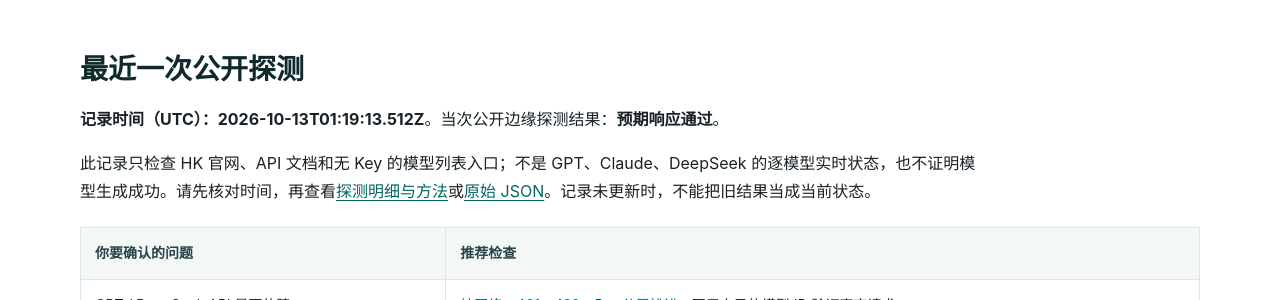
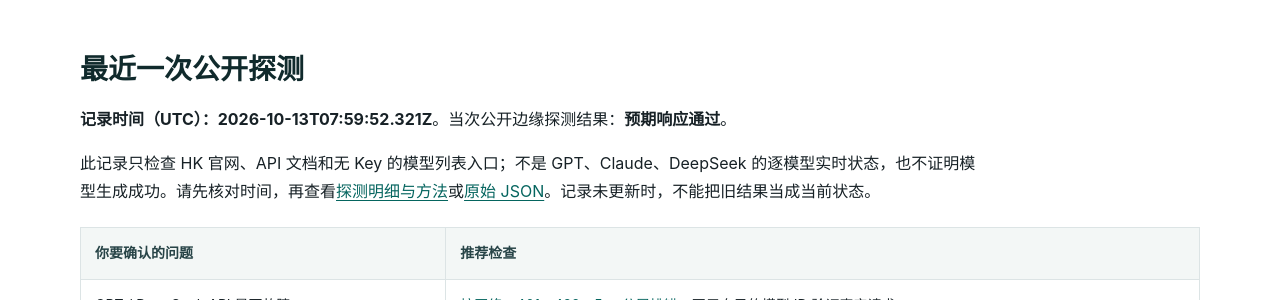
Before and after one commit to KKWANG4444/api-status, a Jekyll site: the page built from index.md, in a window 1280 px wide and 900 px high, scrolled down 364 px. Shown: the part 151-451 px from the top of the window. Built offline with Jekyll 4.4.1, drawn with Linux system fonts in a browser that asks for light colours.

Commit message:
chore: update public edge status

```diff
--- a/_data/status.json
+++ b/_data/status.json
@@ -1,7 +1,7 @@
 {
   "status": "operational",
-  "checked_at": "2026-10-13T01:19:13.512Z",
-  "duration_ms": 549,
+  "checked_at": "2026-10-13T07:59:52.321Z",
+  "duration_ms": 648,
   "overall": true,
   "components": [
     {
@@ -10,7 +10,7 @@
       "url": "https://www.aifast.hk/",
       "ok": true,
       "status": 200,
-      "elapsed_ms": 515,
+      "elapsed_ms": 593,
       "content_type": "text/html; charset=utf-8",
       "detail": "Expected public edge response"
     },
@@ -20,7 +20,7 @@
       "url": "https://api.aifast.hk/",
       "ok": true,
       "status": 200,
-      "elapsed_ms": 384,
+      "elapsed_ms": 228,
       "content_type": "text/html",
       "detail": "Expected public edge response"
     },
@@ -30,7 +30,7 @@
       "url": "https://www.aifast.hk/v1/models",
       "ok": true,
       "status": 401,
-      "elapsed_ms": 509,
+      "elapsed_ms": 614,
       "content_type": "application/json; charset=utf-8",
       "detail": "Expected public edge response"
     }
--- a/data/status.json
+++ b/data/status.json
@@ -1,7 +1,7 @@
 {
   "status": "operational",
-  "checked_at": "2026-10-13T01:19:13.512Z",
-  "duration_ms": 549,
+  "checked_at": "2026-10-13T07:59:52.321Z",
+  "duration_ms": 648,
   "overall": true,
   "components": [
     {
@@ -10,7 +10,7 @@
       "url": "https://www.aifast.hk/",
       "ok": true,
       "status": 200,
-      "elapsed_ms": 515,
+      "elapsed_ms": 593,
       "content_type": "text/html; charset=utf-8",
       "detail": "Expected public edge response"
     },
@@ -20,7 +20,7 @@
       "url": "https://api.aifast.hk/",
       "ok": true,
       "status": 200,
-      "elapsed_ms": 384,
+      "elapsed_ms": 228,
       "content_type": "text/html",
       "detail": "Expected public edge response"
     },
@@ -30,7 +30,7 @@
       "url": "https://www.aifast.hk/v1/models",
       "ok": true,
       "status": 401,
-      "elapsed_ms": 509,
+      "elapsed_ms": 614,
       "content_type": "application/json; charset=utf-8",
       "detail": "Expected public edge response"
     }
```
